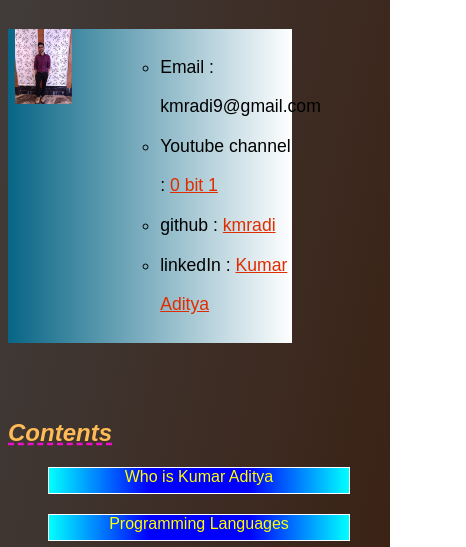
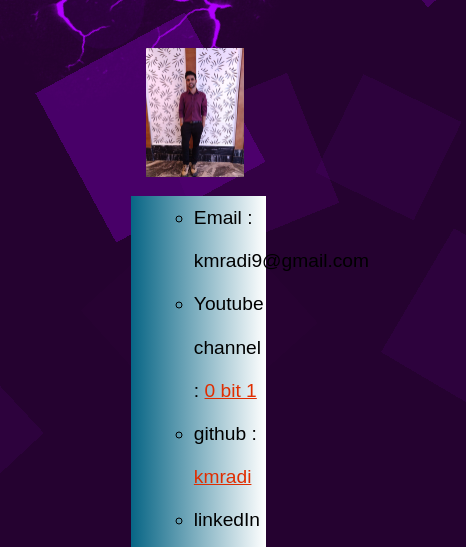
Before and after one commit to kmradi/myPage, a plain HTML site: page index.html in a window 390 px wide. Shown: the part 165-712 px from the top of the page, 466 px wide, since content can reach past the window. Drawn offline with Linux system fonts and the light colour scheme.

Commit message:
new background and other tweaks

```diff
--- a/index.html
+++ b/index.html
@@ -22,7 +22,7 @@
 
             </div>
             <div id='contents' >
-                <h2 id='contHead' >Contents</h2>
+                <!-- <h2 id='contHead' >Contents</h2> -->
                 <ul>
                     <li><a href='#aboutme'>Who is Kumar Aditya</a></li>
                     <li><a href='#languages'>Programming Languages</a></li>
@@ -30,7 +30,7 @@
                     <li><a href='#projects'>Projects Done</a></li>
                 </ul>
             </div>
-            <div id='aboutme'>
+            <div id='aboutme' class='sections'>
                 <h2 id='aboutmeHead' >Who is Kumar Aditya</h2>
                 <p>Lorem ipsum dolor sit amet consectetur adipisicing elit. Possimus inventore,
                      laboriosam impedit nulla ut dignissimos soluta! Nobis deserunt
@@ -47,7 +47,7 @@
                     Lorem, ipsum dolor sit amet consectetur adipisicing elit. Quasi, architecto nobis
                     nam eligendi corporalias voluptas! Sint.</p>
             </div>
-            <div id='languages'>
+            <div id='languages' class='sections'>
                 <h2 id='langHead'>Programming Languages</h2>
                 <ul>
                     <li>Java</li>
@@ -58,7 +58,7 @@
                     <li>HTML</li>
                 </ul>
             </div>
-            <div id='skills' >
+            <div id='skills' class='sections'>
                 <h2 id='skillsHead' >Skills &amp; Experiences</h2>
                 <ul>
                     <li>Machine Learning</li>
@@ -71,7 +71,7 @@
                     <li>C# App Development</li>
                 </ul>
             </div>
-            <div id='projects' >
+            <div id='projects' class='sections'>
                 <h2 id='projectsHead' >Projects</h2>
                 <ul>
                     <li>Machine Learning</li>
@@ -84,7 +84,7 @@
                     <li>C# App Development</li>
                 </ul>
             </div>
-            <a id='end' href='#top'>Back to the top <strong>&Uarrocir;</strong></a>
+            <div id='end'><a  href='#top'>Back to the top <strong>&Uarrocir;</strong></a></div>
         </section>
 
     </body>
--- a/style.css
+++ b/style.css
@@ -9,12 +9,17 @@ h2 {
     color: rgb(255, 187, 85);
     font-style: italic ;
     text-decoration: rgb(240, 13, 202) underline dashed;
+    text-align: center;
+}
+div{
+    padding-top:5%;
 }
 html{
     /*background-image:linear-gradient(#c33764 , #1d2671);*/
     /*background: linear-gradient(to left, #bbd2c5, #536976, #292e49);*/
     /* background-image: linear-gradient( 330.8deg,  rgba(54,197,240,1) 8.2%, rgba(74,21,75,1) 92.4% ); */
-    background: linear-gradient(to bottom right, #413e3d, #381604);
+    /* background: linear-gradient(to bottom right, #413e3d, #381604); */
+    background-image: url('background3.png');
 }
 #mainlist{
     list-style:circle;
@@ -30,24 +35,6 @@ html{
     height: 15%;
     margin-left: 2%;
 }
-#externalLinks {
-    /* background-image: linear-gradient(to right,#050391 , #d0e4f8); */
-    background: linear-gradient(to right, #076585, #fff); /* W3C, IE 10+/ Edge, Firefox 16+, Chrome 26+, Opera 12+, Safari 7+ */
-    /* height: 130px; */
-    width:auto;
-    height: fit-content;
-    /* margin-left: 0px; */
-    margin-right: 24%;
-    margin-top:0px;
-    align-self:right;
-    font-family: Arial, Helvetica, sans-serif;
-    font-size:110%;
-    padding-left:30%;
-    padding-top:1px;
-    padding-bottom:1px;
-    line-height: 225%;
-    color: rgb(0,0,0);
-}
 .division {
     height: fit-content;
     width:auto;
@@ -58,7 +45,11 @@ html{
     list-style: none;
 }
 #contents{
-    padding-top:15%;
+    padding-top:0;
+    margin-top:5% ;
+    clear:both;
+    margin-left:31%;
+    width:30%;
 }
 #contents a:link,#contents a:visited{
     text-decoration:none;
@@ -98,4 +89,65 @@ a{
 #end{
     font-size: 25px;
     padding-left: 50px;
+    text-align: center;
 }
+@media (min-width:1001px){
+
+#externalLinks {
+    /* background-image: linear-gradient(to right,#050391 , #d0e4f8); */
+    background: linear-gradient(to right, #076585, #fff); /* W3C, IE 10+/ Edge, Firefox 16+, Chrome 26+, Opera 12+, Safari 7+ */
+    /* height: 130px; */
+    width:auto;
+    height: fit-content;
+    /* margin-left: 0px; */
+    margin-right: 24%;
+    margin-top:0px;
+    align-self:right;
+    font-family: Arial, Helvetica, sans-serif;
+    font-size:110%;
+    padding-left:30%;
+    padding-top:1px;
+    padding-bottom:1px;
+    line-height: 225%;
+    color: rgb(0,0,0);
+}
+#contents{
+    padding-top:0;
+    margin-top:5% ;
+    clear:both;
+    margin-left:39%;
+    width:30%;
+
+}
+}
+@media (max-width:1000px){
+    #myImage{
+        margin-left:37%;
+        margin-right:37%;
+        width: 26%;
+        float:center;
+        clear:both;
+        margin-bottom:5%;
+    }
+    #externalLinks{
+        clear:both;
+        margin-left:33%;
+        width:30%;
+        margin-right:25%;
+        padding-left:6%;
+        background: linear-gradient(to right, #076585, #fff); /* W3C, IE 10+/ Edge, Firefox 16+, Chrome 26+, Opera 12+, Safari 7+ */
+        line-height: 225%;
+        color: rgb(0,0,0);
+        font-size:120%;
+        margin-top:5%;
+        margin-bottom:0%;
+    }
+    #contents{
+        padding-top:0;
+        margin-top:5% ;
+        clear:both;
+        margin-left:31%;
+        width:30%;
+
+    }
+}
```
Also changed, not shown: background3.png (added).
